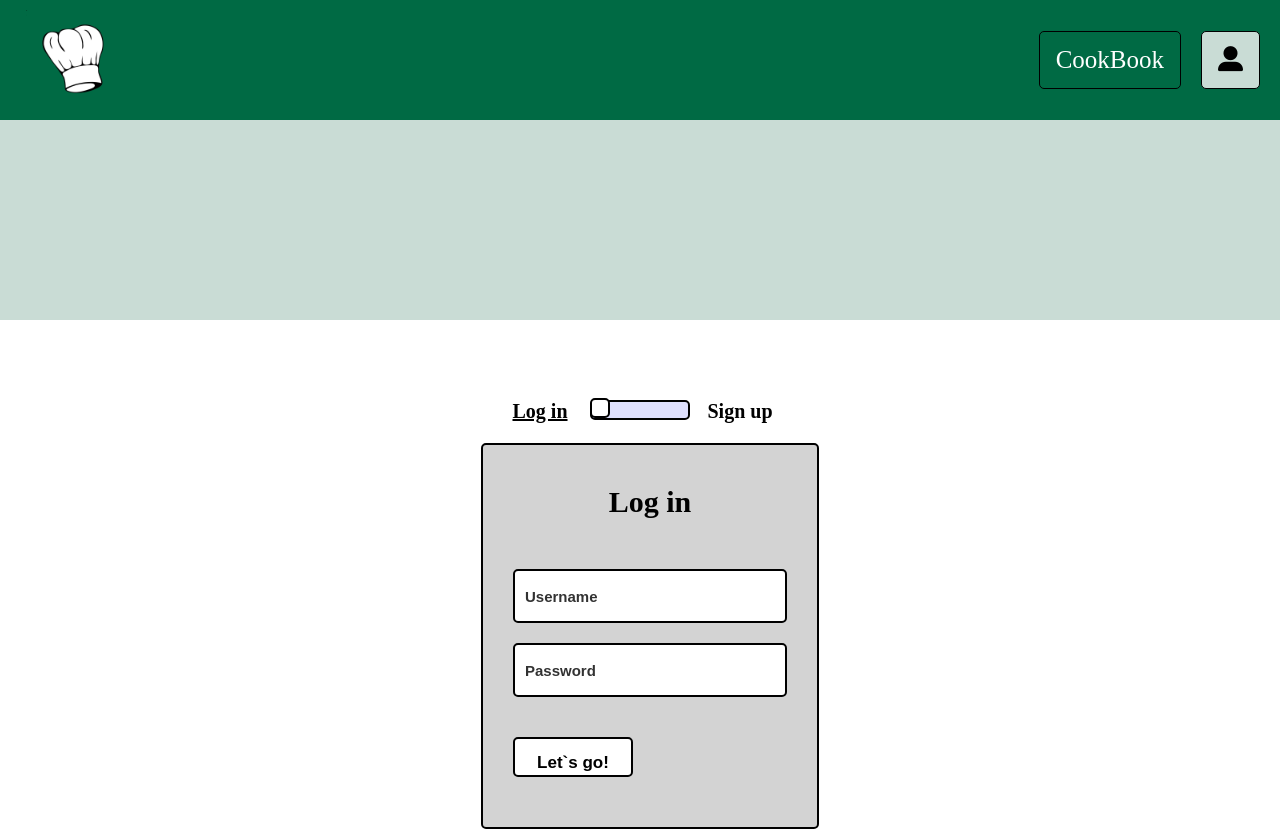
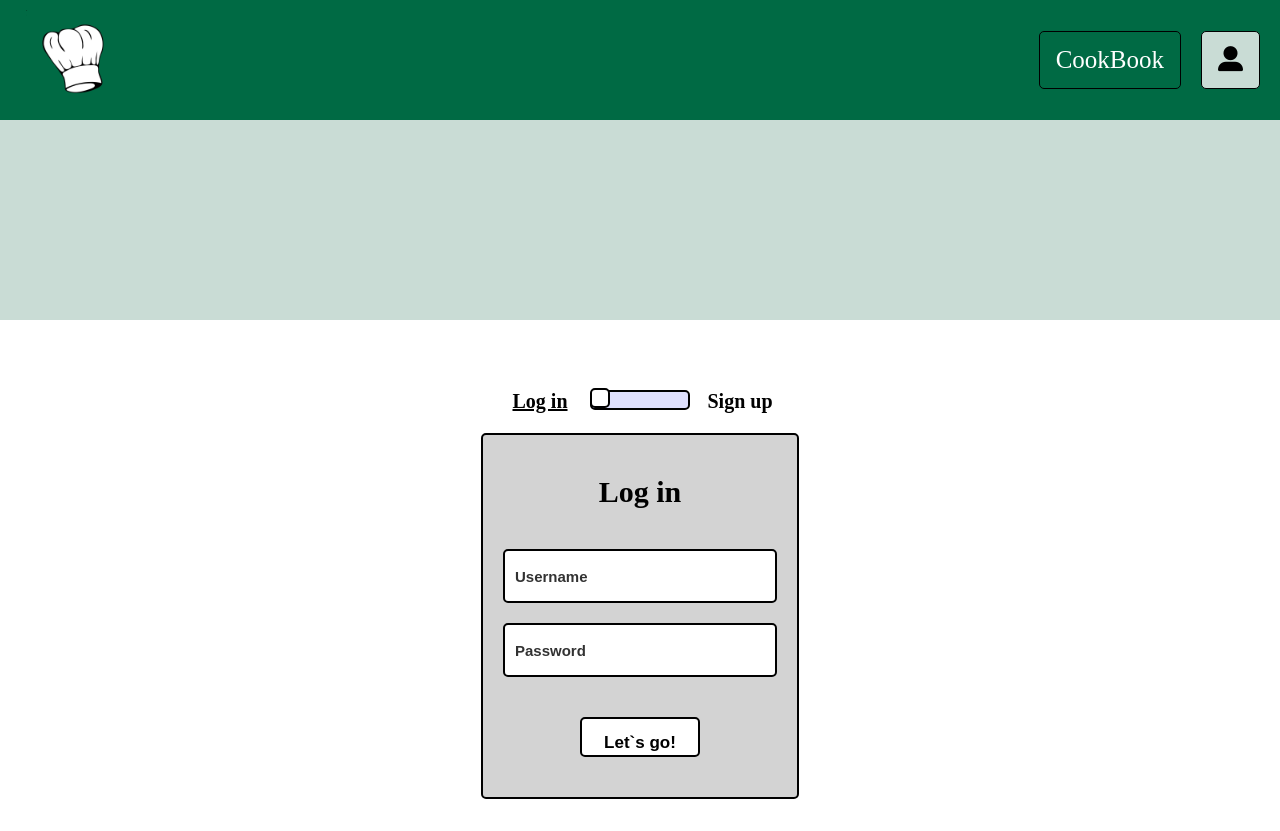
Before and after one commit to Metsittynyt/cookBook, a Vue app in the folder frontend/: page /user in a window 1280 px wide. Shown: the top 831 px of the page. Built offline with nearby package versions, Linux system fonts and the light colour scheme.

Commit message:
removed login form styles

```diff
--- a/frontend/src/assets/styles.css
+++ b/frontend/src/assets/styles.css
@@ -229,17 +229,3 @@ footer {
     width: fit-content;
     margin: auto;
 }
-
-.login_form {
-    width: fit-content;
-    margin: auto;
-    padding: 10px;
-}
-
-.login_form form {
-    display: grid;
-    grid-template-columns: 1fr;
-    grid-gap: 20px;
-    padding: 10px;
-    min-width: 250px;
-}
```
